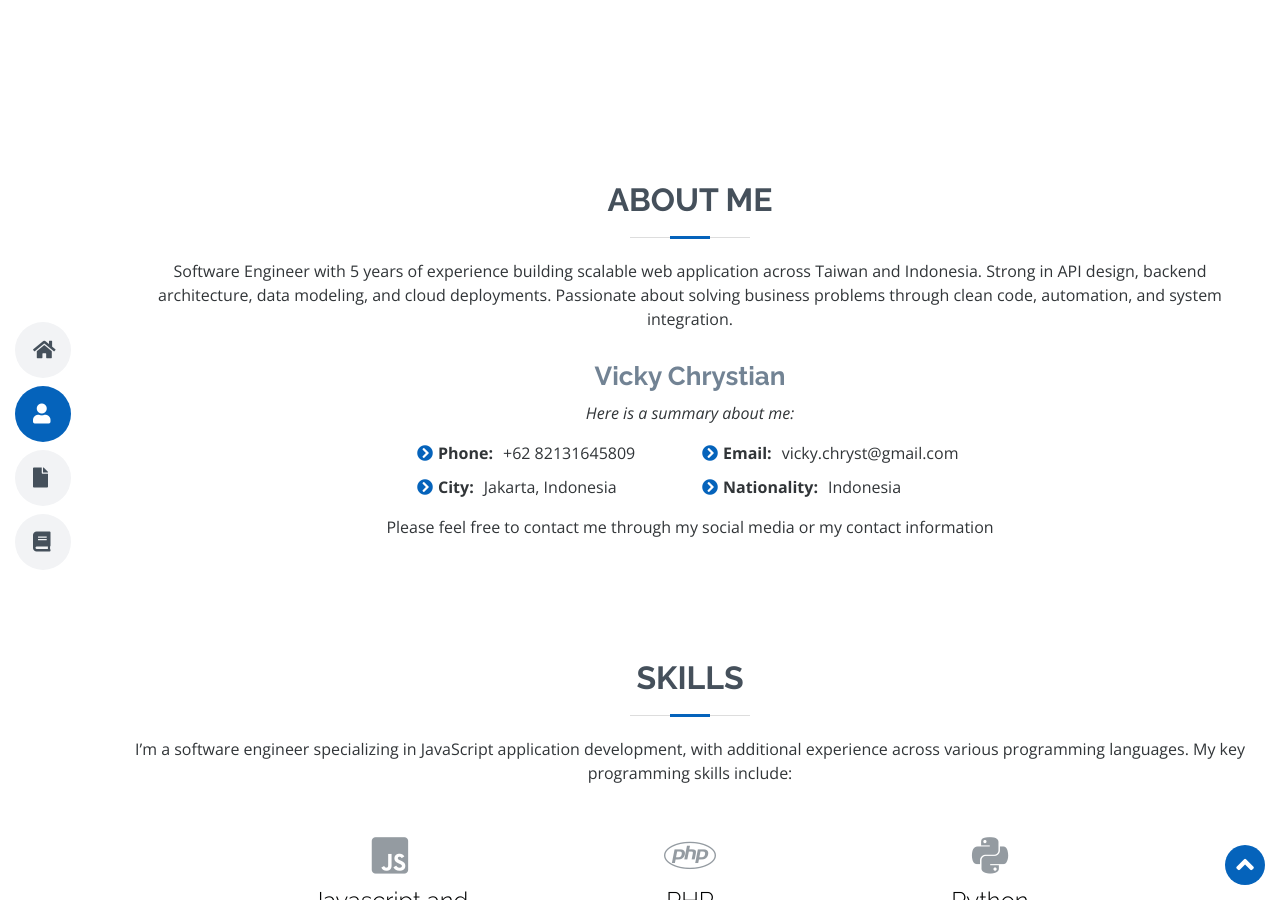
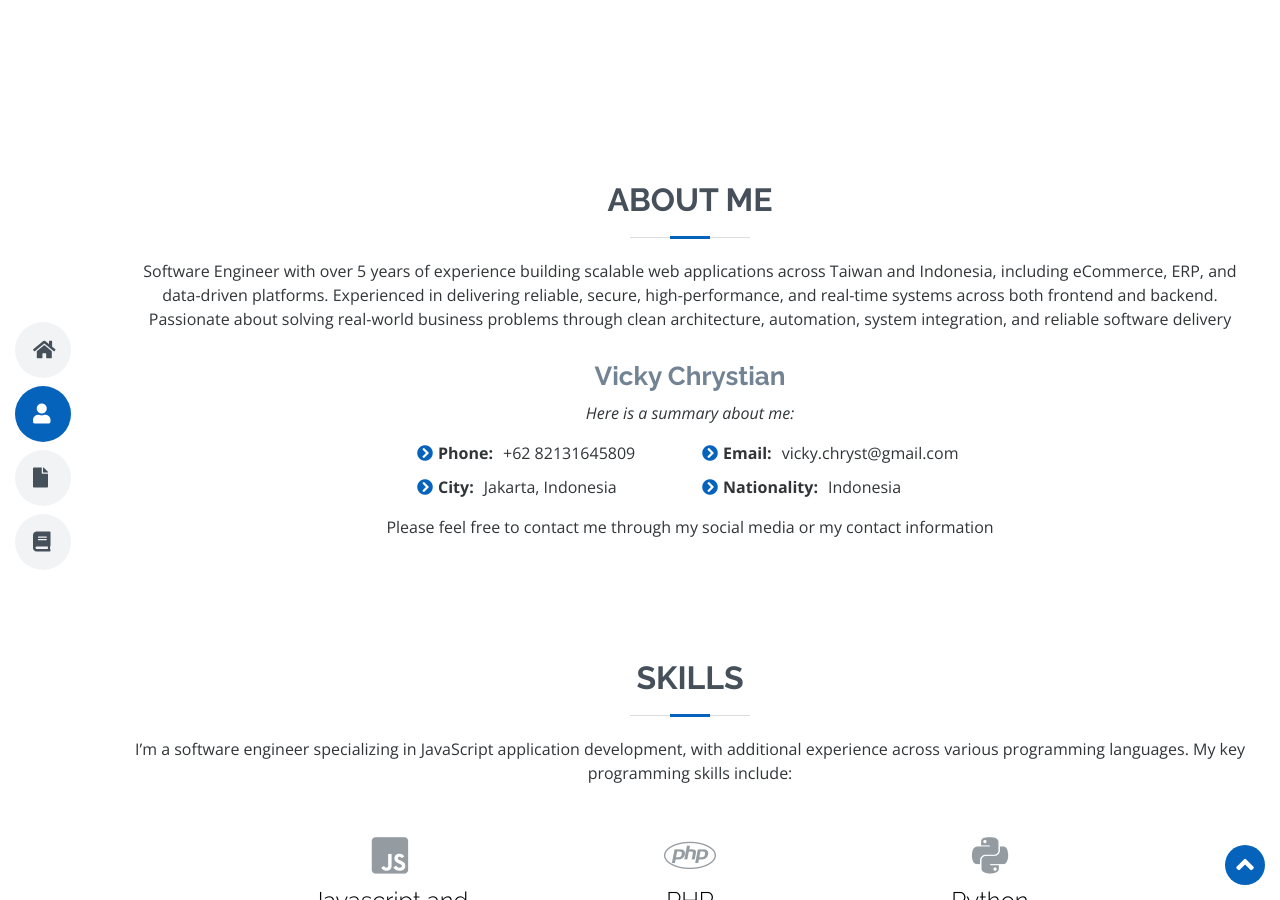
Before and after one commit to chryspii/me, a Jekyll site: the page built from index.markdown, in a window 1280 px wide and 900 px high, scrolled down 779 px. Built offline with Jekyll 4.4.1, drawn with Linux system fonts in a browser that asks for light colours; nearby versions of some CDN libraries.

Commit message:
Update resume

```diff
--- a/_data/info.yml
+++ b/_data/info.yml
@@ -4,4 +4,4 @@ phone: '+62 82131645809'
 email: 'vicky.chryst@gmail.com'
 city: 'Jakarta, Indonesia'
 nationality: 'Indonesia'
-summary: "Software Engineer with 5 years of experience building scalable web application across Taiwan and Indonesia. Strong in API design, backend architecture, data modeling, and cloud deployments. Passionate about solving business problems through clean code, automation, and system integration."
+summary: "Software Engineer with over 5 years of experience building scalable web applications across Taiwan and Indonesia, including eCommerce, ERP, and data-driven platforms. Experienced in delivering reliable, secure, high-performance, and real-time systems across both frontend and backend. Passionate about solving real-world business problems through clean architecture, automation, system integration, and reliable software delivery"
```
Also changed, not shown: 1 other file.
